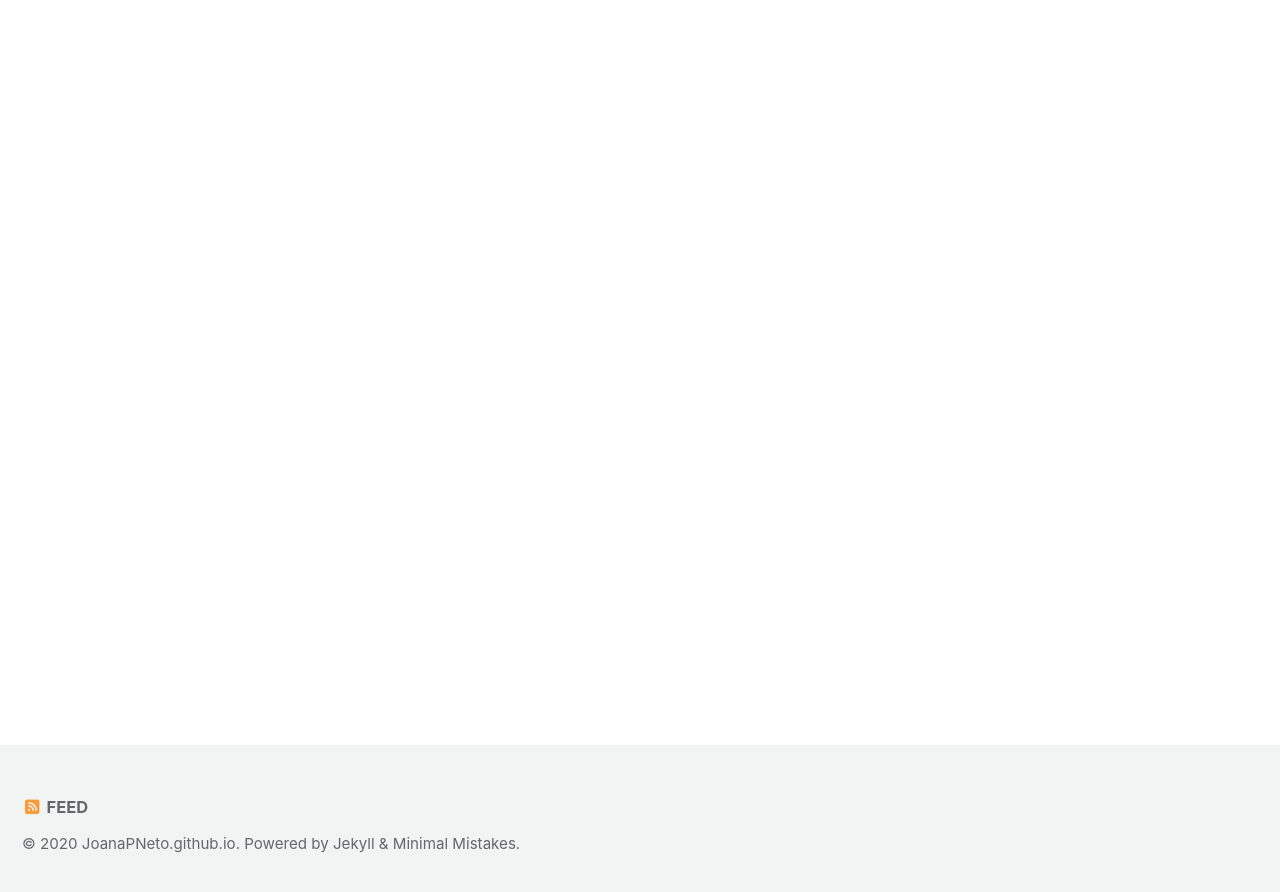
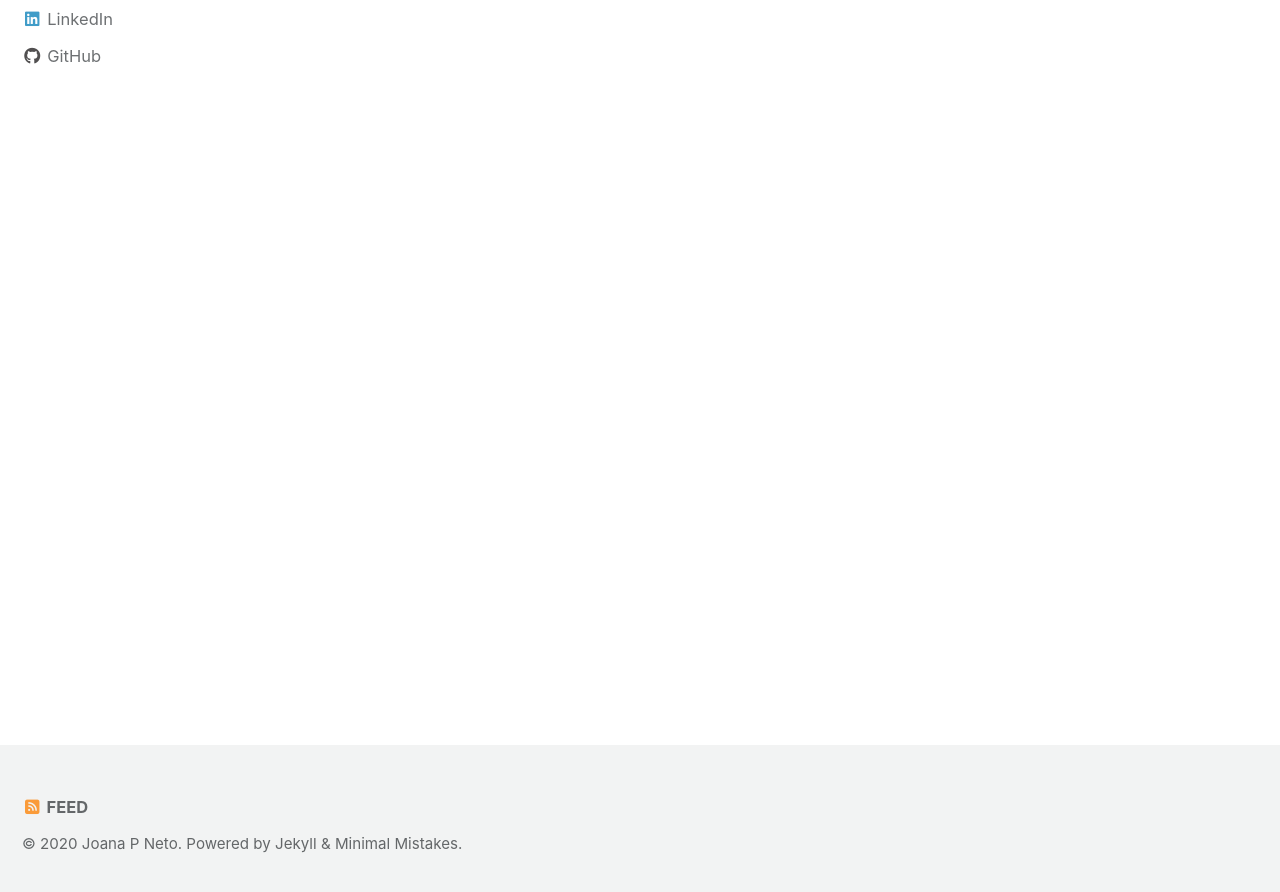
Before and after one commit to JoanaPNeto/JoanaPNeto.github.io, a Jekyll site: the page built from index.html, in a window 1280 px wide and 900 px high, scrolled down 222 px. Shown: the top 892 px of the window. Built offline with Jekyll 4.4.1, drawn with Linux system fonts in a browser that asks for light colours; cached includes are drawn as plain includes; nearby versions of some CDN libraries; the list of posts is cut into pages by our own code; some of the changed text lies outside the part shown.

Commit message:
Update _config.yml

```diff
--- a/_config.yml
+++ b/_config.yml
@@ -16,7 +16,7 @@ minimal_mistakes_skin    : "default" # "air", "aqua", "contrast", "dark", "dirt"
 
 # Site Settings
 locale                   : "en-Pt"
-title                    : #"Joana P Neto"
+title                    : "Joana P Neto"
 title_separator          : "-"
 subtitle                 : # site tagline that appears below site title in masthead
 name                     : #"Joana P Neto"
@@ -98,6 +98,8 @@ author:
   bio              : "PhD"
   location         : "Lisbon, Portugal"
   email            : "joanasneto@gmail.com"
+  github           : "JoanaPNeto"
+  linkedin         : "joana-neto-447b4528"
   links:
     - label: "Email"
       icon: "fas fa-fw fa-envelope-square"
```
